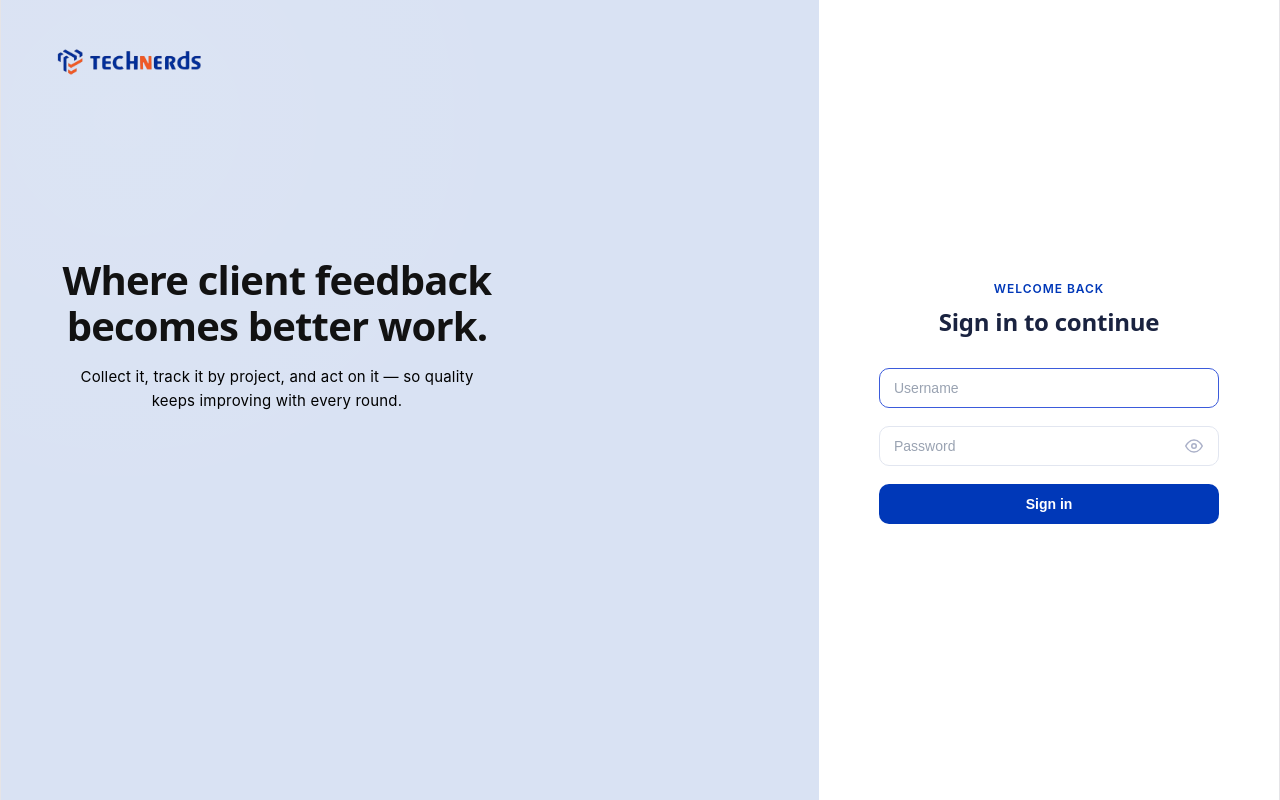
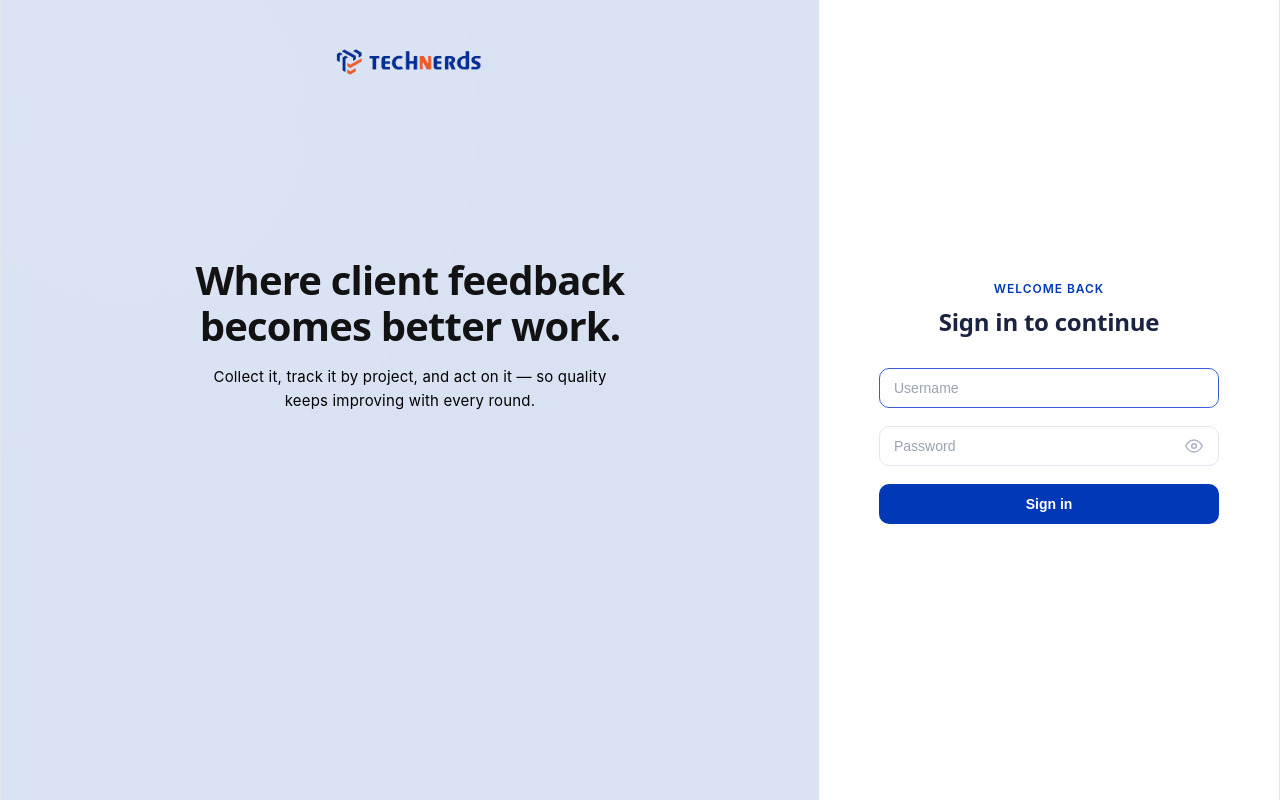
Before and after one commit to Chandrakala72/employee-feedback-system, a React (Vite) app: page /login in a window 1280 px wide. Built offline with nearby package versions, Linux system fonts and the light colour scheme; no server answers.

Commit message:
Added changes for login screen UI

```diff
--- a/src/pages/Login.jsx
+++ b/src/pages/Login.jsx
@@ -222,6 +222,7 @@ const styles = {
         display: "flex",
         flexDirection: "column",
         justifyContent: "space-between",
+        alignItems:"center",
         padding: "48px 56px",
         color: "#fff",
         position: "relative",
```
